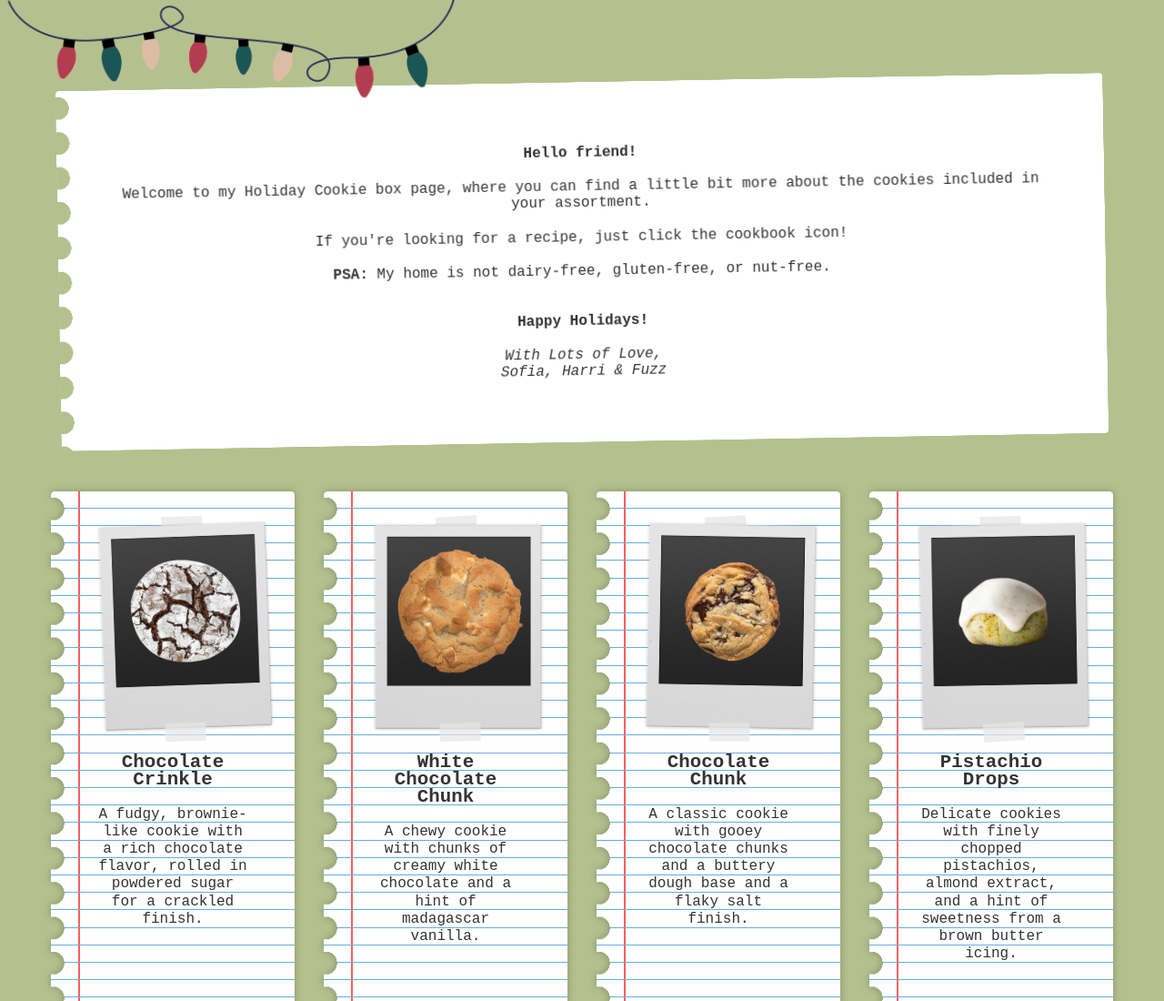
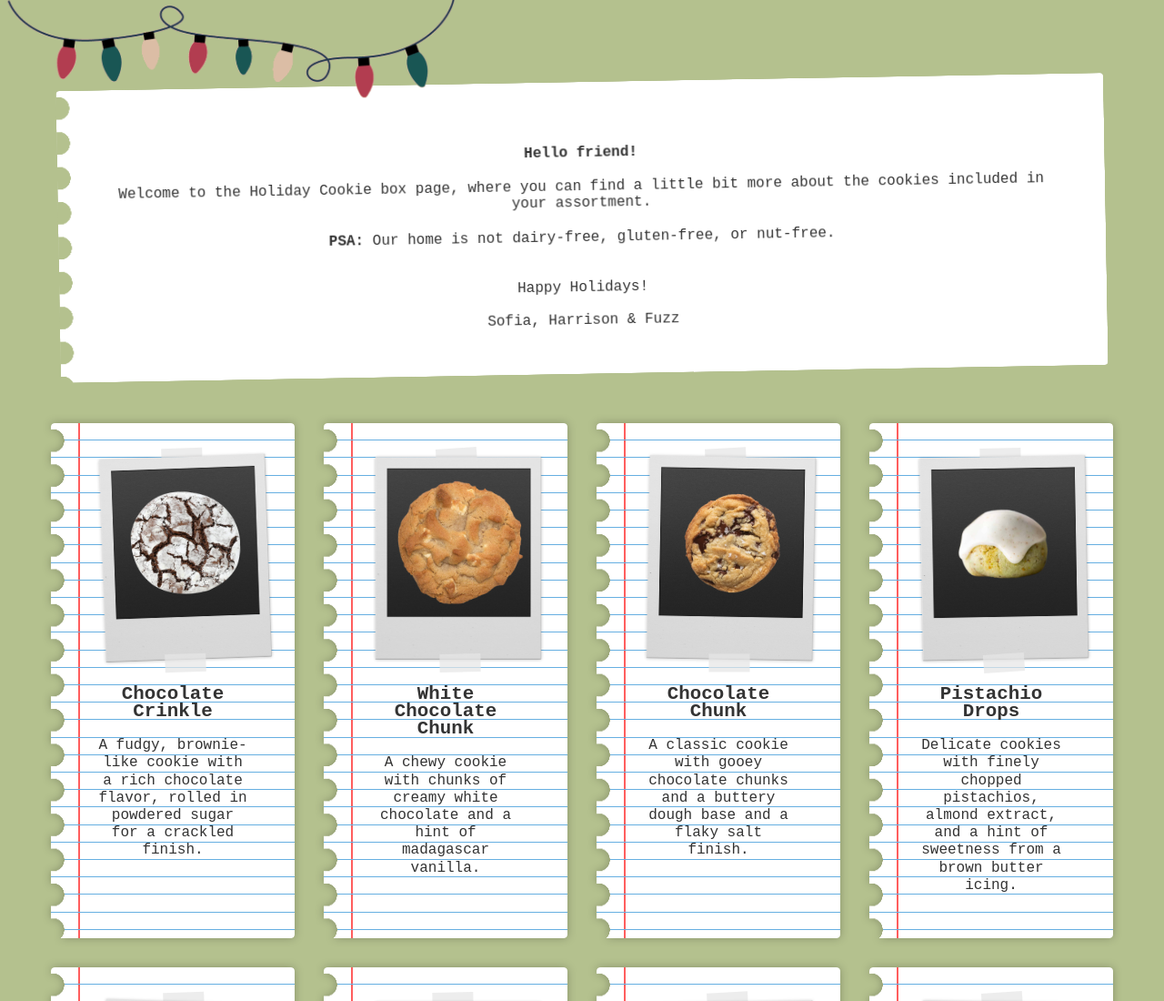
Before and after one commit to sofiakatzman/HolidayCookieBox2024, a plain HTML site: page index.html in a window 1280 px wide. Shown: the top 1100 px of the page at 91% size. Drawn offline with Linux system fonts and the light colour scheme.

Commit message:
copy adjustments

```diff
--- a/index.html
+++ b/index.html
@@ -9,13 +9,12 @@
 <body>
   <img class="top-left-lights" src="cookies/twinklelights.gif" alt="decorative-holiday-lights">
   <div class="hero">
-    <p><strong>Hello friend!</strong></p><p> Welcome to my Holiday Cookie box page, where you can find a little bit more about the cookies included in your assortment.
-    <p>If you're looking for a recipe, just click the cookbook icon!</p></p>
-    <p><strong>PSA:</strong> My home is not dairy-free, gluten-free, or nut-free.</p>
+    <p><strong>Hello friend!</strong></p><p> Welcome to the Holiday Cookie box page, where you can find a little bit more about the cookies included in your assortment.
+    <!-- <p>If you're looking for a recipe, just click the cookbook icon!</p></p> -->
+    <p><strong>PSA:</strong> Our home is not dairy-free, gluten-free, or nut-free.</p>
     <br>
-    <strong>Happy Holidays!</strong>
-
-    <p><i>With Lots of Love,<br/> Sofia, Harri & Fuzz</i></p>
+    Happy Holidays!<br/><br/>
+    Sofia, Harrison & Fuzz
   </div>
     <div class="main">
         <ul class="cards">
```
